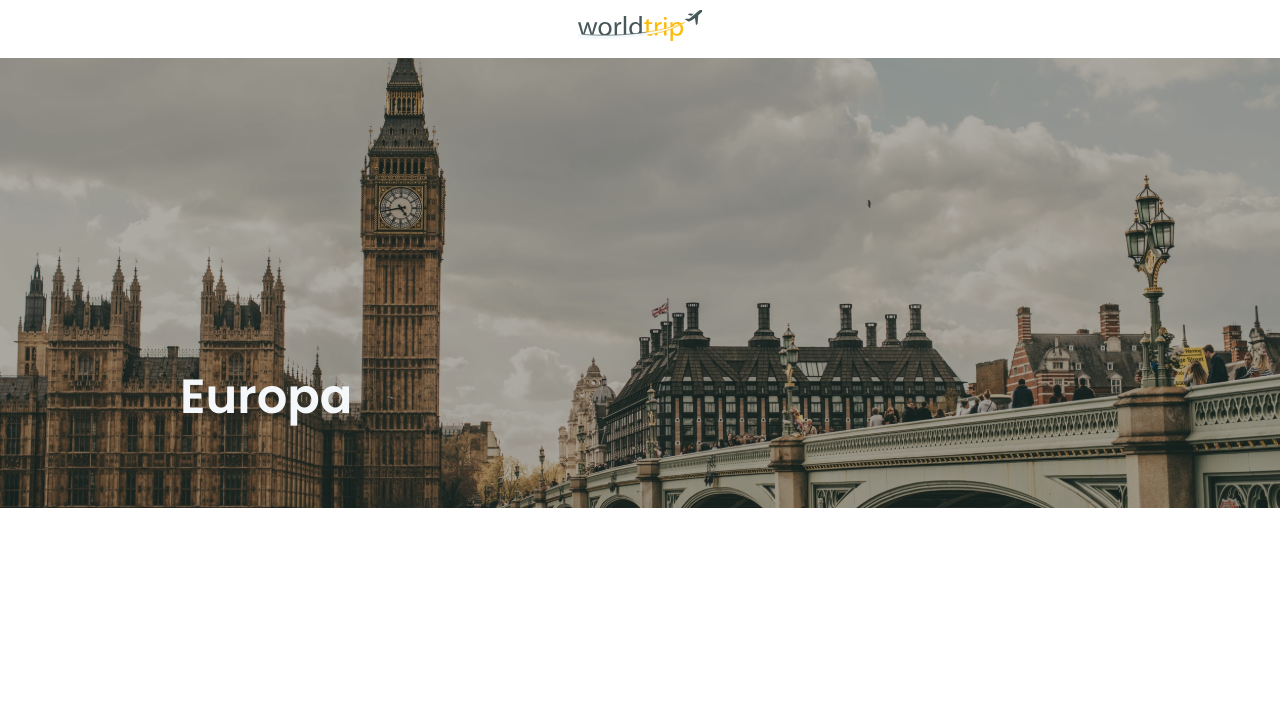
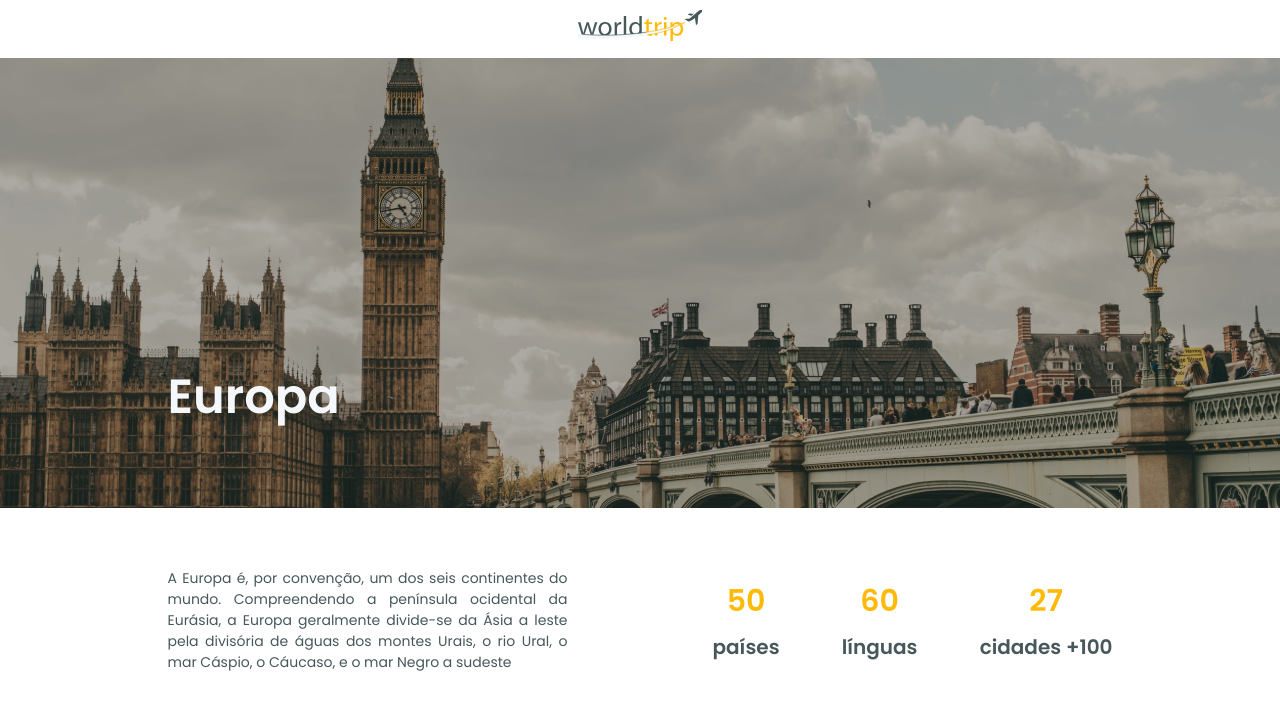
Before and after one commit to thyago608/world-trip, a Next.js app: page /continent/1 in a window 1280 px wide. Shown: the top 710 px of the page. Built offline with nearby package versions, Linux system fonts and the light colour scheme.

Commit message:
Created Componente Description

```diff
--- /dev/null
+++ b/src/components/Continent/Banner.tsx
@@ -0,0 +1,32 @@
+import { Flex, Text, VStack } from "@chakra-ui/react";
+
+export function Banner() {
+    return (
+        <Flex
+            as="section"
+            h={['150px', '200px', '300px', '450px']}
+            align="center"
+            backgroundImage="url('/images/banner-continent.svg')"
+            backgroundSize="cover"
+            backgroundRepeat="no-repeat"
+            backgroundPosition="bottom"
+        >
+            <VStack
+                w="100%"
+                maxW={{ base: "945px", xl: "1000px" }}
+                h={{ base: '150px', lg: '300px' }}
+                margin="0 auto"
+                justify={{ base: 'center', lg: 'flex-end' }}
+                align={{ base: 'center', lg: "flex-start" }}
+            >
+                <Text
+                    fontWeight="semibold"
+                    fontSize={{ base: '28px', lg: '48px' }}
+                    color="white.50"
+                >
+                    Europa
+                </Text>
+            </VStack>
+        </Flex>
+    );
+}
--- /dev/null
+++ b/src/components/Continent/Description.tsx
@@ -0,0 +1,38 @@
+import { Flex, Text } from "@chakra-ui/react";
+import { Label } from "./Label";
+
+export function Description() {
+    return (
+        <Flex
+            maxW={{ base: "945px", xl: "1000px" }}
+            margin="0 auto"
+            as="section"
+            flexDir={{ base: "column", lg: "row" }}
+            align="center"
+            justify="space-between"
+            gap={4}
+            p={{ base: 4, lg: 0 }}
+        >
+            <Text
+                fontSize="sm"
+                fontWeight="normal"
+                textAlign={{ base: "justify", md: "center", lg: "justify" }}
+                w={{ base: "100%", lg: "400px" }}
+            >
+                A Europa é, por convenção, um dos seis continentes do mundo.
+                Compreendendo a península ocidental da Eurásia,
+                a Europa geralmente divide-se da Ásia a leste pela divisória de águas dos montes Urais,
+                o rio Ural, o mar Cáspio, o Cáucaso, e o mar Negro a sudeste
+            </Text>
+            <Flex
+                justify="space-between"
+                paddingRight={{ base: 2, lg: 0 }}
+                w={{ base: "100%", md: "500px", lg: "400px" }}
+            >
+                <Label heading={50} text="países" />
+                <Label heading={60} text="línguas" />
+                <Label heading={27} text="cidades +100" />
+            </Flex>
+        </Flex>
+    );
+}
--- /dev/null
+++ b/src/components/Continent/Label.tsx
@@ -0,0 +1,22 @@
+import { VStack, Text } from "@chakra-ui/react";
+
+interface LabelProps {
+    heading: number;
+    text: string;
+}
+
+export function Label({ heading, text }: LabelProps) {
+    return (
+        <VStack align="center">
+            <Text
+                as="strong"
+                color="yellow.100"
+                fontWeight="semibold"
+                fontSize={{ base: "2xl", lg: "3xl" }}
+            >
+                {heading}
+            </Text>
+            <Text fontSize="xl" fontWeight={{ base: "normal", lg: "semibold" }}>{text}</Text>
+        </VStack>
+    );
+}
--- /dev/null
+++ b/src/components/Continent/index.ts
@@ -0,0 +1,4 @@
+import { Banner } from "./Banner";
+import { Description } from "./Description";
+
+export { Banner, Description };
--- a/src/components/Categories.tsx
+++ b/src/components/Home/Categories.tsx
@@ -1,5 +1,5 @@
 import { Grid, GridItem, useBreakpointValue } from "@chakra-ui/react";
-import { Categorie } from "components/Categorie";
+import { Categorie } from "./Categorie";
 
 const categories = [
     {
--- a/src/components/Continent.tsx
+++ b/src/components/Home/ContinentsSlider.tsx
@@ -28,7 +28,7 @@ const continents = [
     },
 ];
 
-export function Continent() {
+export function ContinentsSlider() {
     return (
         <Box h={300} m="0 auto" mb={6} maxW={1000}>
             <Swiper
--- /dev/null
+++ b/src/components/Home/index.ts
@@ -0,0 +1,5 @@
+import { Banner } from "./Banner";
+import { Categories } from "./Categories";
+import { ContinentsSlider } from "./ContinentsSlider";
+
+export { Banner, Categories, ContinentsSlider };
--- a/src/components/index.ts
+++ /dev/null
@@ -1,5 +0,0 @@
-import { Banner } from "./Banner";
-import { Categories } from "./Categories";
-import { Continent } from "./Continent";
-
-export { Banner, Categories, Continent };
--- a/src/pages/continent/[name].tsx
+++ b/src/pages/continent/[name].tsx
@@ -1,5 +1,6 @@
 import Head from "next/head";
 import { Flex, Box, Text, VStack } from "@chakra-ui/react";
+import { Banner, Description } from "components/Continent";
 
 export default function Continent() {
     return (
@@ -8,32 +9,10 @@ export default function Continent() {
                 <title>Europa | WorldTrip</title>
             </Head>
             <Box as="main">
-                <Flex
-                    as="section"
-                    h={['150px', '200px', '300px', '450px']}
-                    align="center"
-                    backgroundImage="url('/images/banner-continent.svg')"
-                    backgroundSize="cover"
-                    backgroundRepeat="no-repeat"
-                    backgroundPosition="bottom"
-                >
-                    <VStack
-                        w="100%"
-                        maxW={{ base: '920px', xl: '1180px' }}
-                        h={{ base: '150px', lg: '300px' }}
-                        margin="0 auto"
-                        justify={{ base: 'center', lg: 'flex-end' }}
-                        align={{ base: 'center', lg: "flex-start" }}
-                    >
-                        <Text
-                            fontWeight="semibold"
-                            fontSize={{ base: '28px', lg: '48px' }}
-                            color="white.50"
-                        >
-                            Europa
-                        </Text>
-                    </VStack>
-                </Flex>
+                <Banner />
+                <Box mt={{ base: "16px", lg: "60px" }}>
+                    <Description />
+                </Box>
             </Box>
         </>
     );
--- a/src/pages/index.tsx
+++ b/src/pages/index.tsx
@@ -1,6 +1,6 @@
 import Head from "next/head";
 import { Box, Heading, Divider } from "@chakra-ui/react";
-import { Banner, Categories, Continent } from "components";
+import { Banner, Categories, ContinentsSlider } from "components/Home";
 
 export default function Home() {
     return (
@@ -28,7 +28,7 @@ export default function Home() {
                             Vamos nessa?<br />Então escolha seu continente
                         </Heading>
                     </Box>
-                    <Continent />
+                    <ContinentsSlider />
                 </Box>
             </Box>
         </>
```
Also changed, not shown: src/components/Home/Banner.tsx (renamed from src/components/Banner.tsx), src/components/Home/Categorie.tsx (renamed from src/components/Categorie.tsx).
